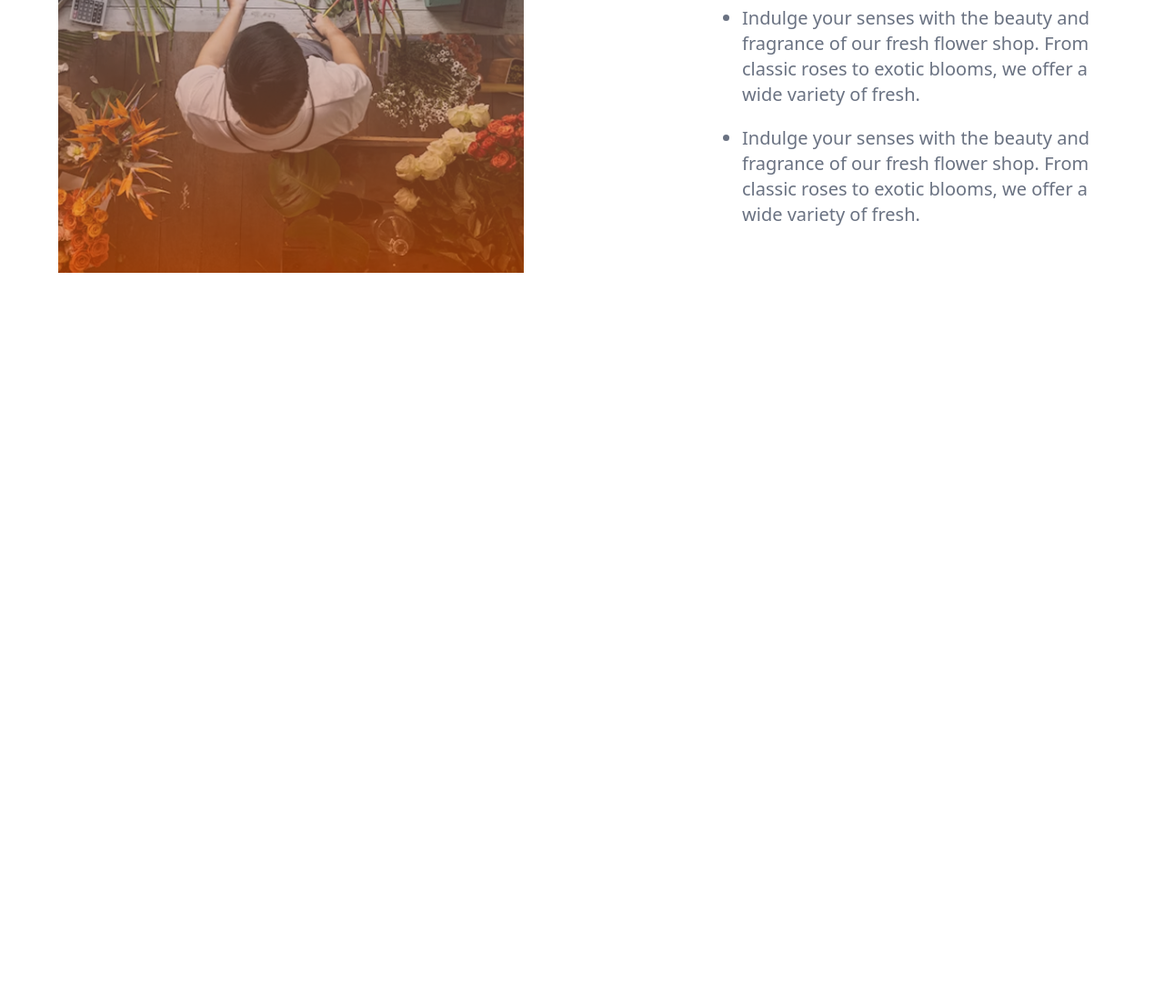
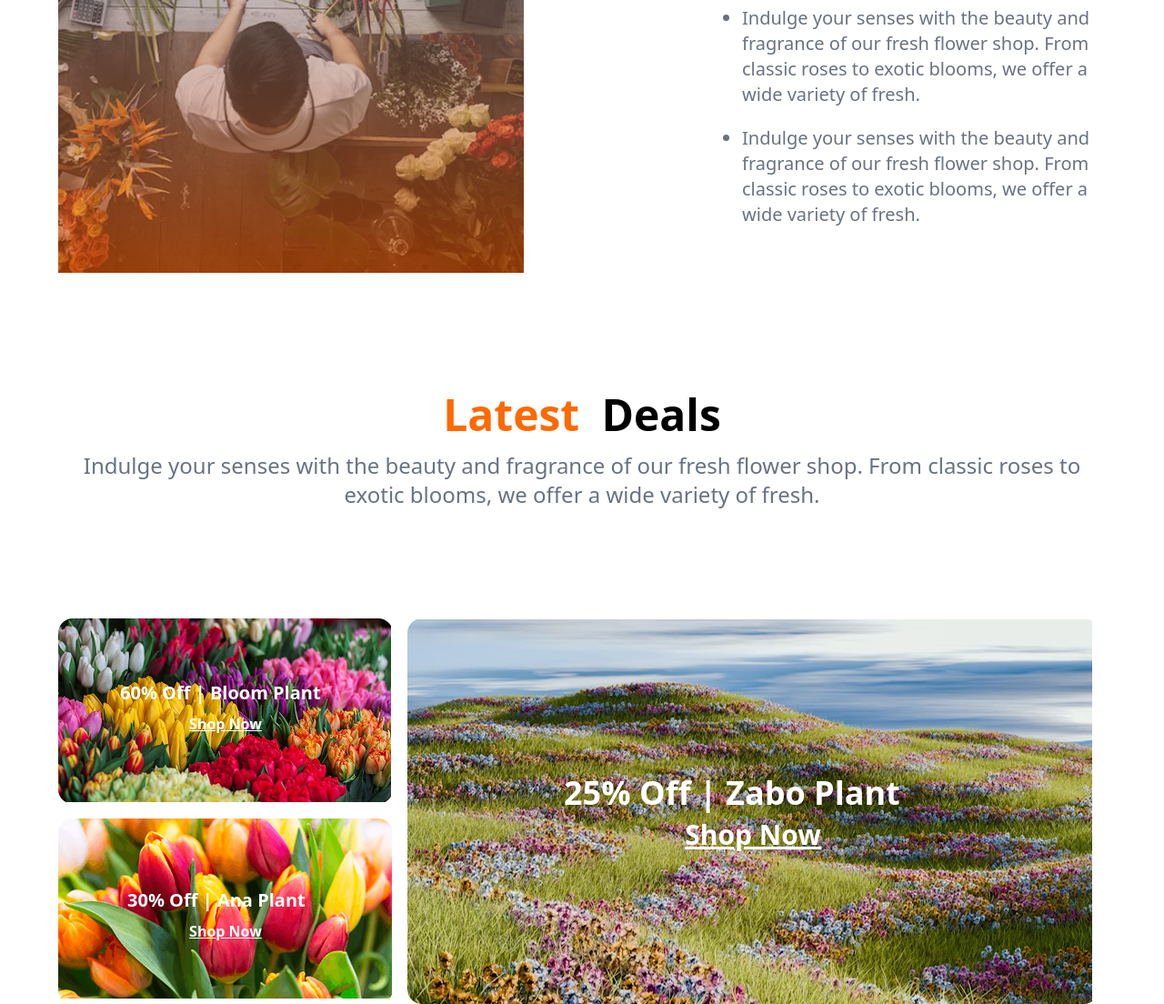
Before and after one commit to mehers-bonna/Assignment-2, a plain HTML site: page index.html in a window 1280 px wide. Shown: the part 2230-3334 px from the top of the page at 91% size. Before the commit the page ends 2530 px from the top, so only its background shows below. Drawn offline with nearby package versions, Linux system fonts and the light colour scheme.

Commit message:
added latest deals section

```diff
--- a/index.html
+++ b/index.html
@@ -109,6 +109,29 @@
             </ul>
         </div>
     </section>
+    <!-- latest deals section -->
+    <section>
+        <div class="text-center mt-33">
+           <h2><span class="font-bold text-orange-500 text-5xl">Latest</span>  <span class="font-bold text-5xl ml-5">Deals</span></h2>
+           <p class="text-gray-500 font-medium text-2xl mt-4">Indulge your senses with the beauty and fragrance of our fresh flower shop. From classic roses to exotic blooms, we offer a wide variety of fresh.</p>
+        </div>
+        <div class="flex mt-30 gap-4">
+        <div class="grid grid-cols-1 gap-4">
+        <div style="background-image: url(./images/assets/deal-bloom.png);" class="bg-no-repeat w-92 h-51 rounded-2xl p-17 10">
+            <p class="font-bold text-xl text-white">60% Off | Bloom Plant</p>
+            <p class="text-white font-semibold text-center mt-2 underline text-base">Shop Now</p>
+        </div>
+        <div style="background-image: url(./images/assets/deal-ana.png);" class="bg-no-repeat w-92 h-51 rounded-2xl p-19 10">
+        <p class="font-bold text-xl text-white">30% Off | Ana  Plant</p>
+        <p class="text-white font-semibold text-center mt-2 underline text-base">Shop Now</p>
+        </div>
+        </div>
+        <div style="background-image: url(./images/assets/deal-zabo.png);" class="bg-no-repeat w-190 h-106 rounded-2xl p-43 60">
+           <p class="font-bold text-4xl text-white">25% Off | Zabo Plant</p>
+           <p class="text-white font-semibold text-center mt-2 underline text-3xl">Shop Now</p>
+        </div>
+        </div>
+    </section>
 </main>
 <footer>
 
```
